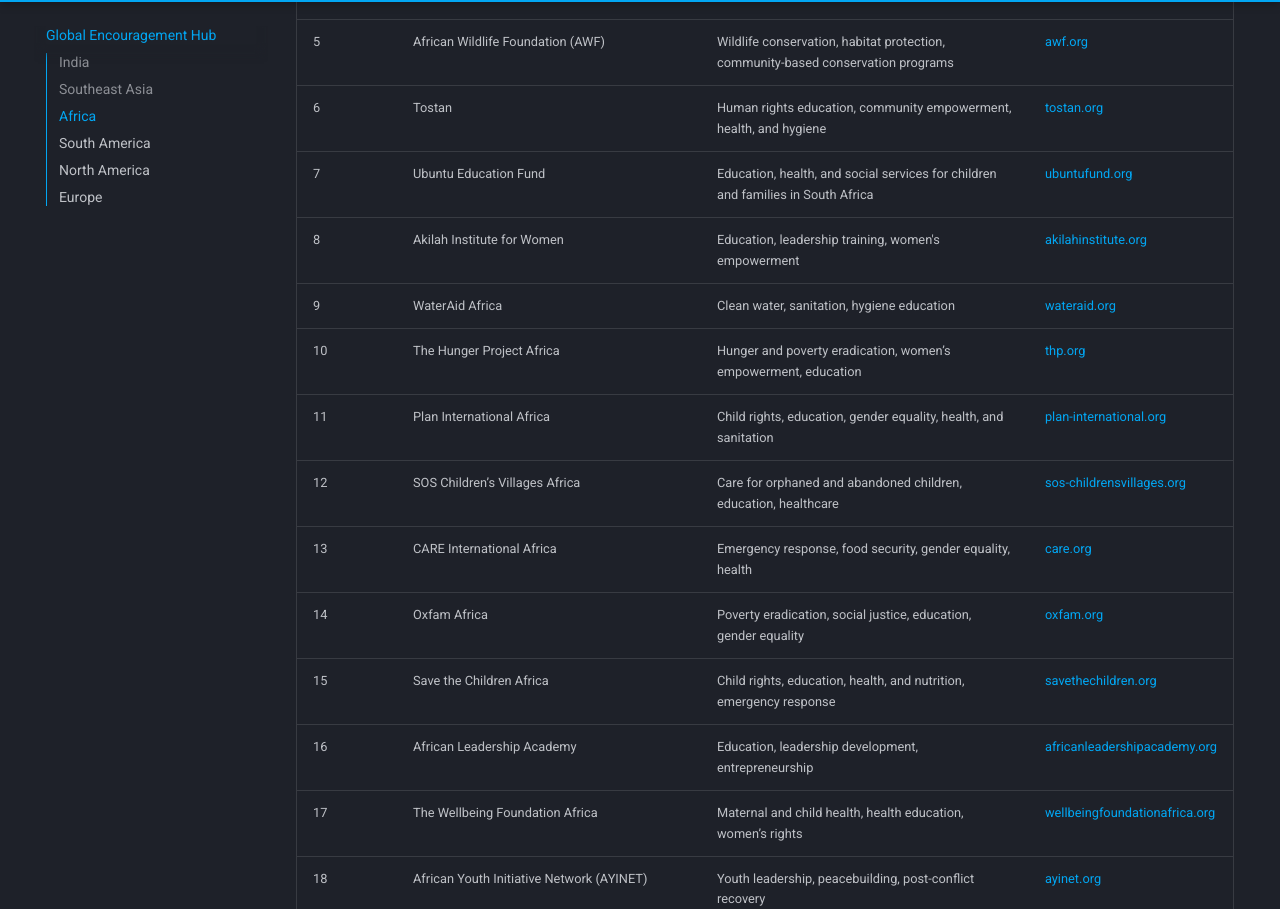
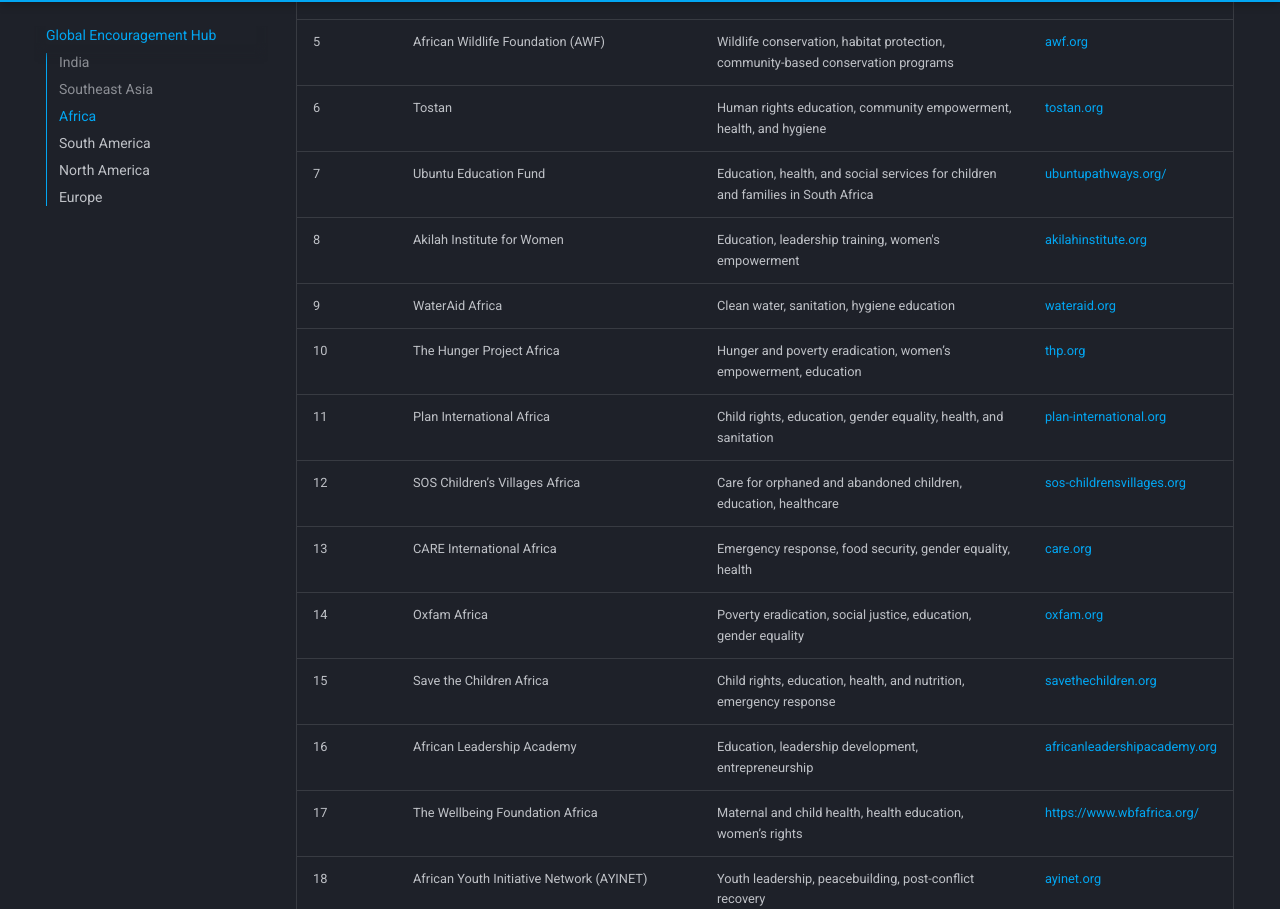
Before and after one commit to eesociety/eesociety.github.io, an MkDocs documentation site: the page built from docs/compilation.md, in a window 1280 px wide and 1400 px high, scrolled down 5861 px. Shown: the part 94-1003 px from the top of the window. Built offline with MkDocs 1.6.1 and Material for MkDocs 9.7.7, drawn with Linux system fonts in a browser that asks for light colours; comment, search, counter and statistics services are not loaded.

Commit message:
Update compilation.md

```diff
--- a/docs/compilation.md
+++ b/docs/compilation.md
@@ -107,7 +107,7 @@
 | 4       | The Africa Foundation                       | Community development, healthcare, education, wildlife conservation                                      | [africafoundation.org](https://www.africafoundation.org) |
 | 5       | African Wildlife Foundation (AWF)           | Wildlife conservation, habitat protection, community-based conservation programs                         | [awf.org](https://www.awf.org)                   |
 | 6       | Tostan                                      | Human rights education, community empowerment, health, and hygiene                                       | [tostan.org](https://www.tostan.org)             |
-| 7       | Ubuntu Education Fund                       | Education, health, and social services for children and families in South Africa                         | [ubuntufund.org](https://www.ubuntufund.org)     |
+| 7       | Ubuntu Education Fund                       | Education, health, and social services for children and families in South Africa                         | [ubuntupathways.org/](https://ubuntupathways.org/)     |
 | 8       | Akilah Institute for Women                  | Education, leadership training, women's empowerment                                                      | [akilahinstitute.org](https://www.akilahinstitute.org) |
 | 9       | WaterAid Africa                             | Clean water, sanitation, hygiene education                                                               | [wateraid.org](https://www.wateraid.org)         |
 | 10      | The Hunger Project Africa                   | Hunger and poverty eradication, women’s empowerment, education                                           | [thp.org](https://www.thp.org)                   |
@@ -117,7 +117,7 @@
 | 14      | Oxfam Africa                                | Poverty eradication, social justice, education, gender equality                                          | [oxfam.org](https://www.oxfam.org)               |
 | 15      | Save the Children Africa                    | Child rights, education, health, and nutrition, emergency response                                       | [savethechildren.org](https://www.savethechildren.org) |
 | 16      | African Leadership Academy                  | Education, leadership development, entrepreneurship                                                      | [africanleadershipacademy.org](https://www.africanleadershipacademy.org) |
-| 17      | The Wellbeing Foundation Africa             | Maternal and child health, health education, women’s rights                                              | [wellbeingfoundationafrica.org](https://www.wellbeingfoundationafrica.org) |
+| 17      | The Wellbeing Foundation Africa             | Maternal and child health, health education, women’s rights                                              | [https://www.wbfafrica.org/](https://www.wbfafrica.org/) |
 | 18      | African Youth Initiative Network (AYINET)   | Youth leadership, peacebuilding, post-conflict recovery                                                  | [ayinet.org](https://www.ayinet.org)             |
 | 19      | International Federation of Red Cross and Red Crescent Societies (IFRC) Africa | Disaster response, health services, humanitarian aid                           | [ifrc.org](https://www.ifrc.org)                 |
 | 20      | One Acre Fund                               | Agricultural support, smallholder farmer empowerment, food security                                      | [oneacrefund.org](https://www.oneacrefund.org)   |
```
